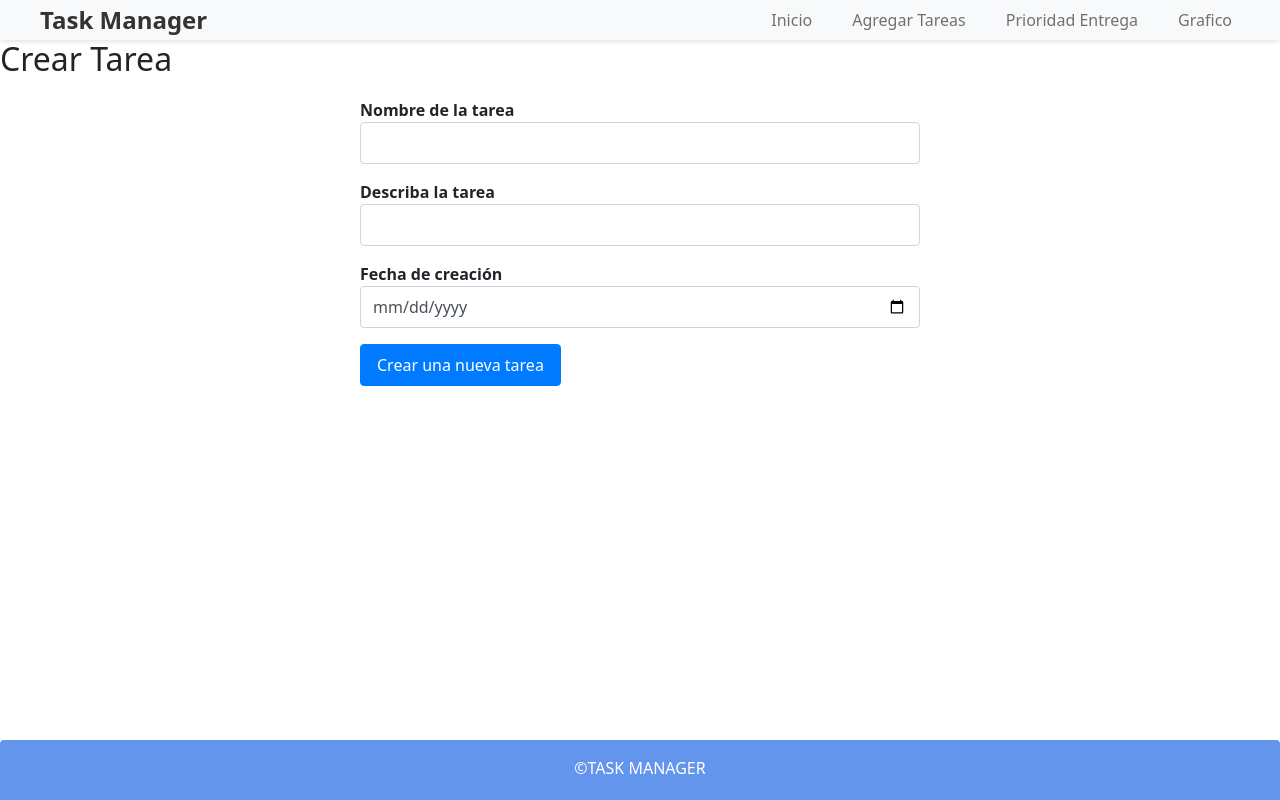
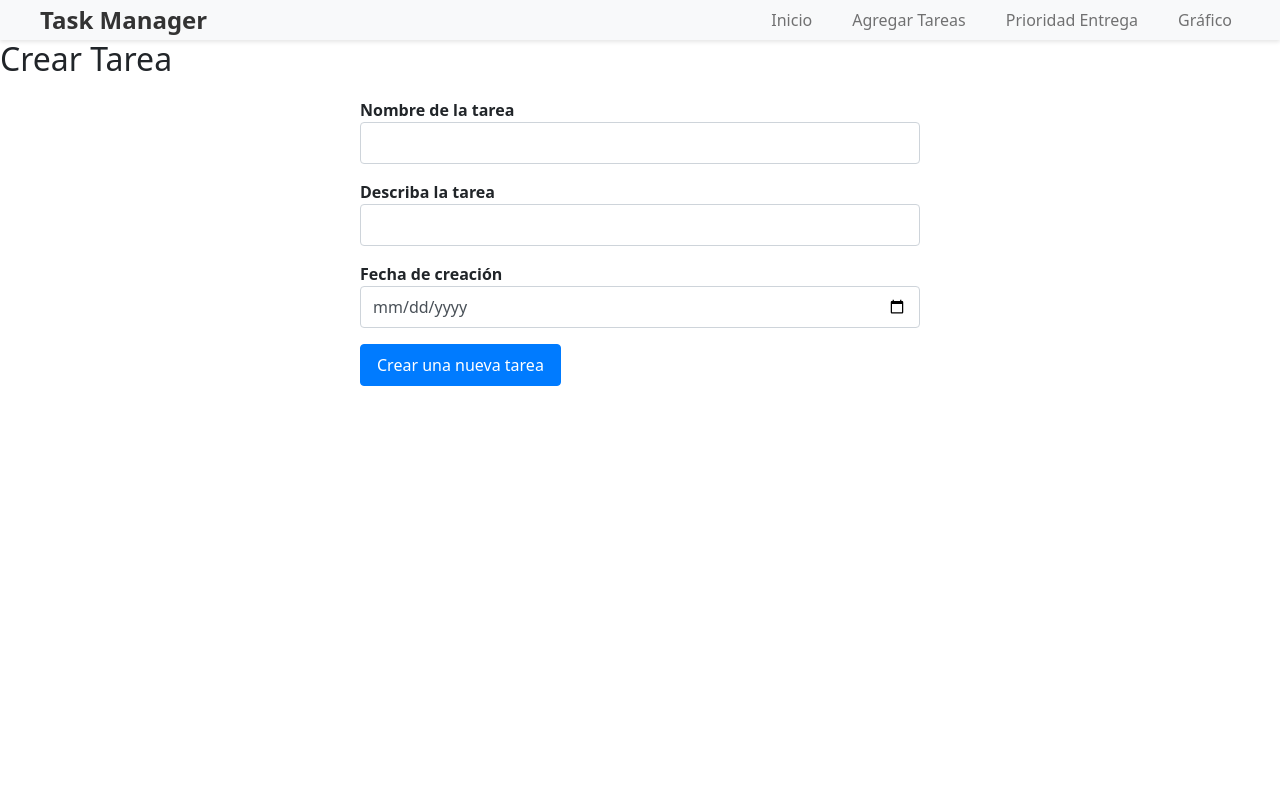
Before and after one commit to Yefersom10/Fronted_Task_Manager, an Angular app: page /tarea-add in a window 1280 px wide. Built offline with nearby package versions, Linux system fonts and the light colour scheme.

Commit message:
Cambios - Oscar

```diff
--- a/src/app/app.component.html
+++ b/src/app/app.component.html
@@ -1,2 +1 @@
 <router-outlet></router-outlet>
-<app-footer></app-footer>
--- a/src/app/dashboard/dashboard.component.html
+++ b/src/app/dashboard/dashboard.component.html
@@ -16,7 +16,7 @@
             <a class="nav-link" href="/detalle_tarea">Prioridad Entrega</a>
           </li>
           <li class="nav-item">
-            <a class="nav-link" href="/estadistica">Grafico</a>
+            <a class="nav-link" href="/estadistica">Gráfico</a>
           </li>
         </ul>
       </div>
```
